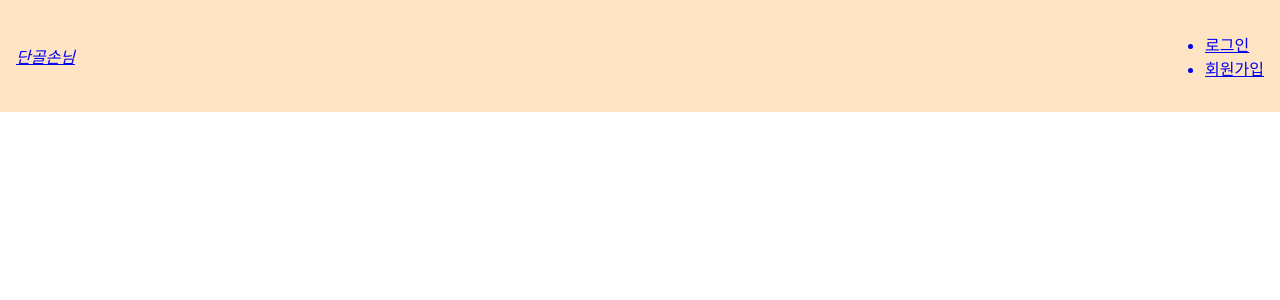
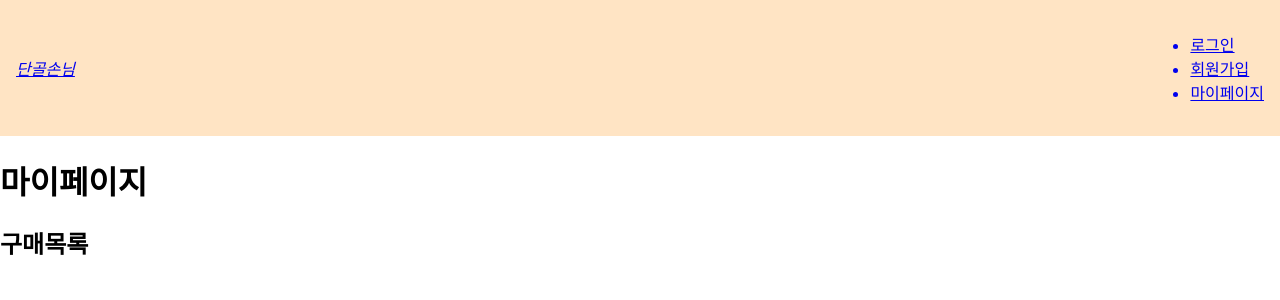
Before and after one commit to BOSEES/bootpay_test, a React (Create React App) app in the folder bootpay_test/: page /mypage in a window 1280 px wide. Shown: the top 300 px of the page. Built offline with nearby package versions, Linux system fonts and the light colour scheme.

Commit message:
마이페이지 구현중

```diff
--- a/bootpay_test/src/App.js
+++ b/bootpay_test/src/App.js
@@ -4,6 +4,7 @@ import MainPage from "./components/main_page/main_page";
 import Navbar from "./components/navbar/navbar";
 import Join from "./components/join/join";
 import Login from "./components/login/login";
+import MyPage from "./components/my_page/my_page";
 
 const App = ({bootpayAPI, userAPI}) => {
   const [user,setUser] = useState({});
@@ -56,6 +57,9 @@ const App = ({bootpayAPI, userAPI}) => {
           <Route exact path="/login">
             <Login userAPI={userAPI} setUser={setUser}/>
           </Route>
+          <Route exact path="/mypage">
+            <MyPage />
+          </Route>
         </Switch>
       </Router>
   )
--- a/bootpay_test/src/components/item/item.jsx
+++ b/bootpay_test/src/components/item/item.jsx
@@ -28,10 +28,6 @@ const Item = ({item, bootpayAPI }) => {
     }
 
     bootpayAPI.payment(name,prices,itemObj,userInfo)
-    .then((response) => {
-      const receiptId = response.data.receipt_id;
-
-    });
   }
 
   return (
--- /dev/null
+++ b/bootpay_test/src/components/my_page/my_page.jsx
@@ -0,0 +1,10 @@
+const MyPage = () => {
+  return (
+    <div>
+      <h1>마이페이지</h1>
+      <h2>구매목록</h2>
+    </div>
+  )
+}
+
+export default MyPage;
--- a/bootpay_test/src/components/navbar/navbar.jsx
+++ b/bootpay_test/src/components/navbar/navbar.jsx
@@ -9,6 +9,7 @@ const Navbar = ({user}) => {
         {user? <h3>{user.username}님 반갑습니다.</h3> : null}
         <Link to="login"><li>로그인</li></Link>
         <Link to="join"><li>회원가입</li></Link>
+        <Link to="mypage"><li>마이페이지</li></Link>
       </ul>
     </nav>
   )
--- a/bootpay_test/src/index.js
+++ b/bootpay_test/src/index.js
@@ -2,7 +2,7 @@ import React from 'react';
 import ReactDOM from 'react-dom';
 import './index.css';
 import App from './App';
-import BootpayAPI from "./service/payment_api";
+import BootpayAPI from "./service/bootpay_api";
 import UserAPI from "./service/user_api";
 
 const bootpayAPI = new BootpayAPI();
--- a/bootpay_test/src/service/payment_api.js
+++ b/bootpay_test/src/service/bootpay_api.js
@@ -1,4 +1,5 @@
 import Bootpay from "bootpay-js";
+import axios from "axios";
 
 class BootpayAPI {
   payment = (name,price,item,userInfo) => {
@@ -68,12 +69,8 @@ class BootpayAPI {
       //결제가 정상적으로 완료되면 수행됩니다
       //비즈니스 로직을 수행하기 전에 결제 유효성 검증을 하시길 추천합니다.
       console.log(data);
+      verifyPayment(data);
     });
-  }
-
-  verifyPayment = async (obj) => {
-    const data = await axios.post("http://localhost:7351/verify/paycheck",obj);
-    return data;
   }
 
   getDate = () => {
@@ -81,6 +78,12 @@ class BootpayAPI {
     return now.getFullYear() + now.getMonth + now.getDate();
   }
 }
+
+async function verifyPayment(receiptId) {
+  const data = await axios.post("http://localhost:7351/verify/paycheck",receiptId);
+  return data;
+};
+
 function guid() {
   function s4() {
     return ((1 + Math.random()) * 0x10000 | 0).toString(16).substring(1);
```
Also changed, not shown: bootpay_test/src/components/my_page/my_page.module.css (added).
